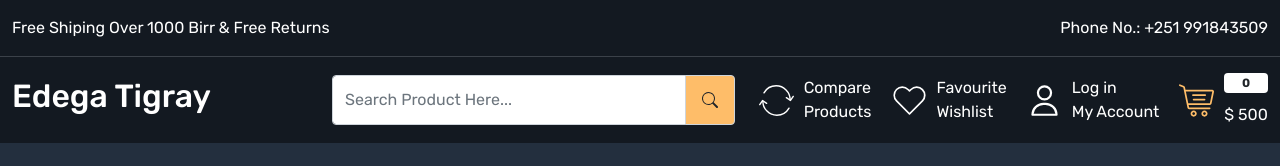
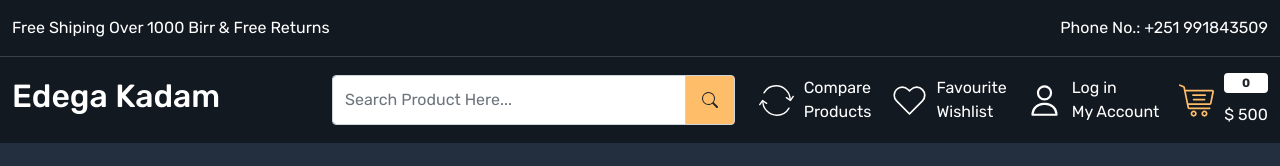
Before and after one commit to Mak746/tigtig-ecommerce, a React (Create React App) app: page / in a window 1280 px wide. Shown: the top 166 px of the page. Built offline with nearby package versions, Linux system fonts and the light colour scheme.

Commit message:
first commit44

```diff
--- a/src/components/Header.js
+++ b/src/components/Header.js
@@ -33,7 +33,7 @@
     <div className="container-xxl">
       <div className="row align-items-center">
         <div className="col-3">
-            <h2><Link className='text-white'>Edega Tigray</Link></h2>
+            <h2><Link className='text-white'>Edega Kadam</Link></h2>
         </div>
         <div className="col-4">
           <div className="input-group">
```
